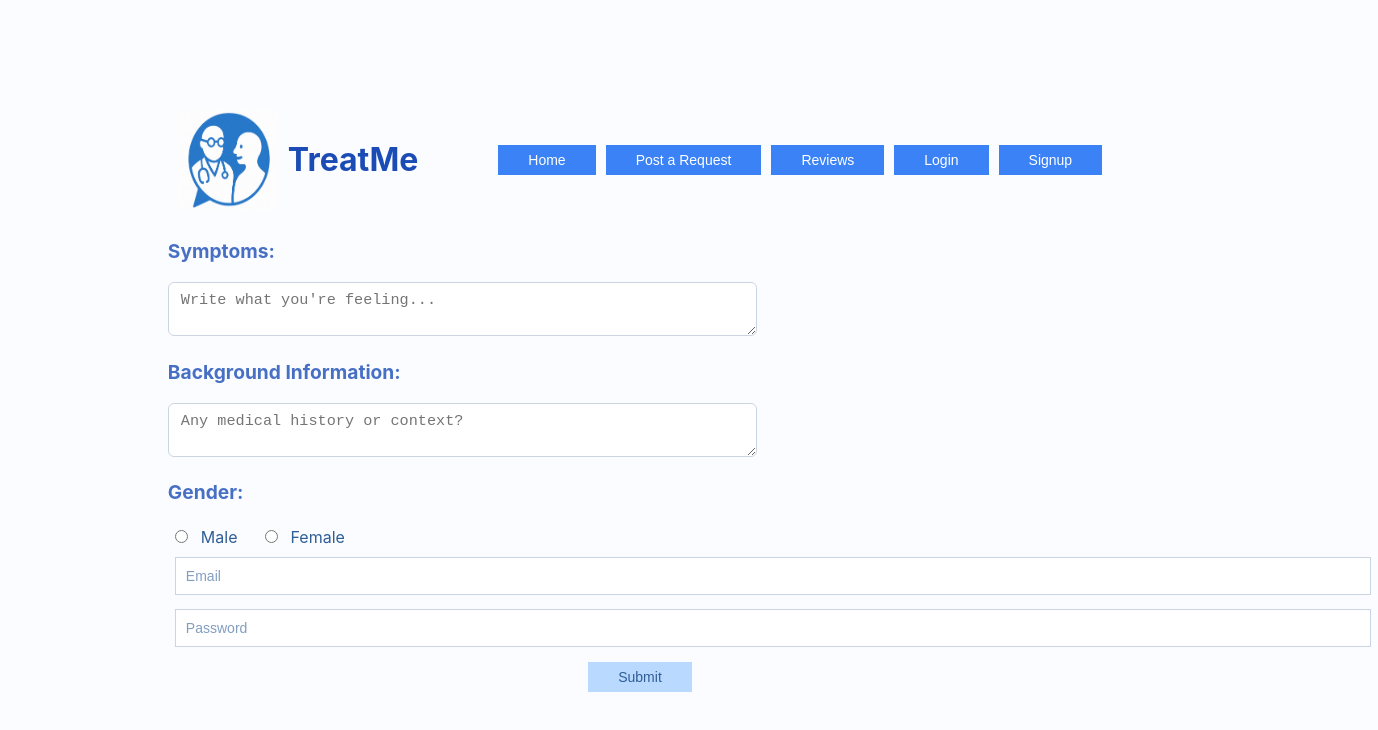
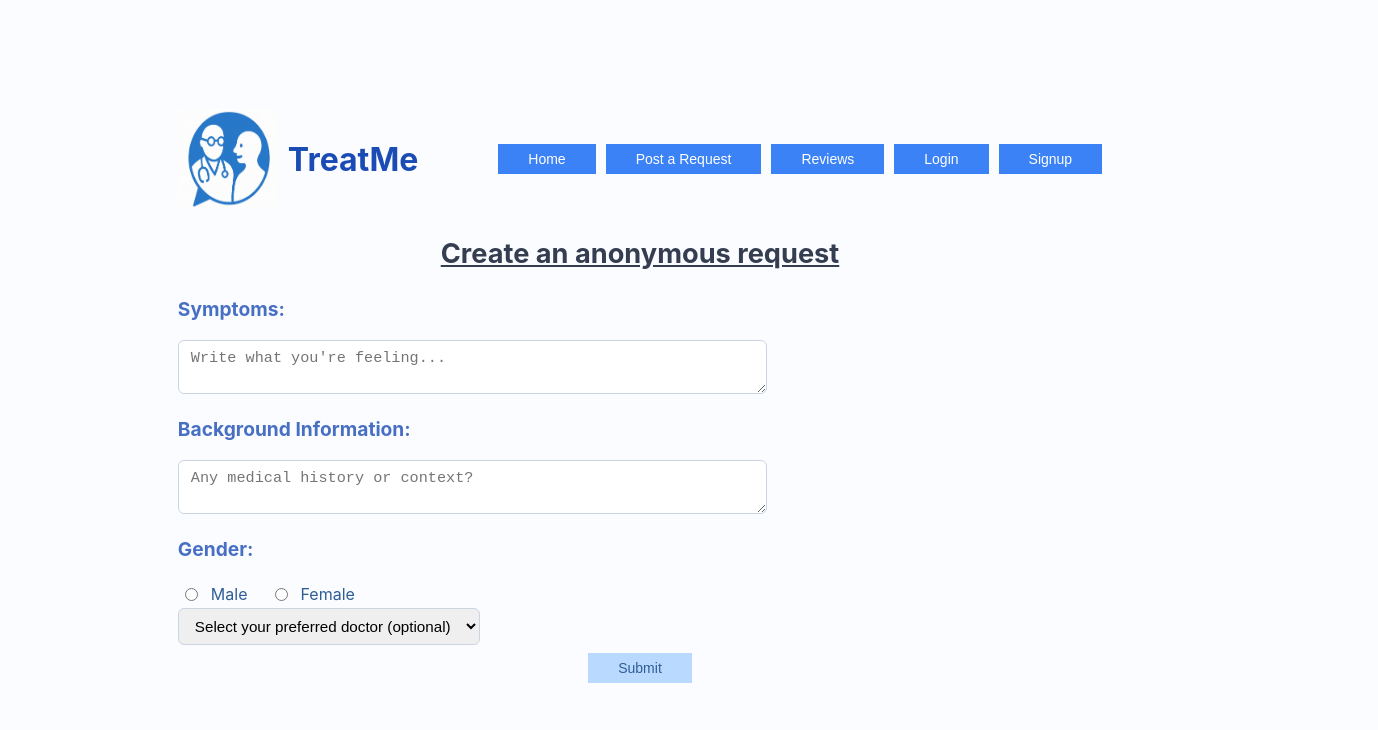
Before and after one commit to vytcka/Doctor-patient-app, a React (Create React App) app in the folder client/: page /post-request in a window 1280 px wide. Shown: the top 730 px of the page, 1378 px wide, since content can reach past the window. Built offline with nearby package versions, Linux system fonts and the light colour scheme.

Commit message:
request form completion: gif check added and form fields

```diff
--- a/client/src/PostRequest.js
+++ b/client/src/PostRequest.js
@@ -1,21 +1,26 @@
 import { useEffect, useState } from 'react';
 import { Link } from 'react-router-dom';
 import Icon from './LogoIcon.png';
+import TickGif from './check-green.gif';
 
+//only logged in users can post a request
 function PostRequest() {
-  const [email, setEmail] = useState("");
-  const [password, setPassword] = useState("");
+  const [showGif, setShowGif] = useState(false);
+  const [doctors, setDoctor] = useState("");
   const [message, setMessage] = useState("");
   const [gender, setGender] = useState("");
 
+
   const handleSubmit = () => {
-    console.log(email, password); // do something with the values
+    setShowGif(true);
+    setTimeout(() => setShowGif(false), 2000); // hides after 2 seconds
+
   };
 
   return (
     <div>
 
-      <div style={{ display: "flex", justifyContent: "space-between", alignItems: "center", padding: "10px" }}>
+      <div style={{ display: "flex", justifyContent: "space-between", alignItems: "center", marginBottom: "9px" }}>
               <div style={{ display: "flex", alignItems: "center" }}>
                 <img src={Icon} alt="Description" style={{ width: "100px", height: "100px", marginRight: "10px" }} />
                 <div style={{ fontSize: "2rem", color: "#1b4cb6", fontWeight: "bold", marginRight: "80px" }}>TreatMe</div>{/* App title */}
@@ -39,6 +44,7 @@ function PostRequest() {
                 </Link>
               </div>
         </div>
+        <p style={{ fontSize: "1.7rem", fontWeight: "bold", color: "#040f25", textAlign:"center", textDecorationLine: 'underline' }}>Create an anonymous request</p>
         <p style={{ fontSize: "1.2rem", fontWeight: "bold", color: "#1b4cb6", textAlign:"left" }}>Symptoms:</p>
        <textarea cols= "60" autocorrect="on"
           placeholder="Write what you're feeling..."
@@ -52,7 +58,7 @@ function PostRequest() {
           onChange={(e) => setMessage(e.target.value)}
         />
     <p style={{ fontSize: "1.2rem", fontWeight: "bold", color: "#1b4cb6", textAlign:"left" }}>Gender:</p>
-    <div style={{ display: "flex", gap: "20px", alignItems: "center" }}>
+  <div style={{ display: "flex", gap: "20px", alignItems: "center" }}>
     <label style={{ display: "flex", alignItems: "center", gap: "6px" }}>
     <input
       type="radio"
@@ -73,20 +79,27 @@ function PostRequest() {
     Female
   </label>
 </div>
-      <input
-        type="text"
-        placeholder="Email"
-        value={email}
-        onChange={(e) => setEmail(e.target.value)}
-      />
-      <input
-        type="password"
-        placeholder="Password"
-        value={password}
-        onChange={(e) => setPassword(e.target.value)}
-      />
-      <button onClick={handleSubmit}>Submit</button>
-    </div>
+
+<select value={doctors} onChange={(e) => setDoctor(e.target.value)}>
+  <option value="">Select your preferred doctor (optional)</option>
+  <option value="doctorA">DoctorA</option>
+  <option value="doctorB">DoctorB</option>
+  <option value="doctorC">DoctorC</option> {/* ect add the doctors from database */}
+</select>
+
+<div style={{ display: "flex", alignItems: "center", gap: "8px" }}>
+  <button onClick={handleSubmit}>Submit</button>
+
+  {showGif && (
+    <img
+      src={TickGif}
+      alt="confirmation"
+      style={{ width: "60px", height: "60px" }}
+    />
+
+  )}
+</div>
+</div>
   );
 }
 
```
Also changed, not shown: 1 other file (tests, documents, lock files or other folders).
